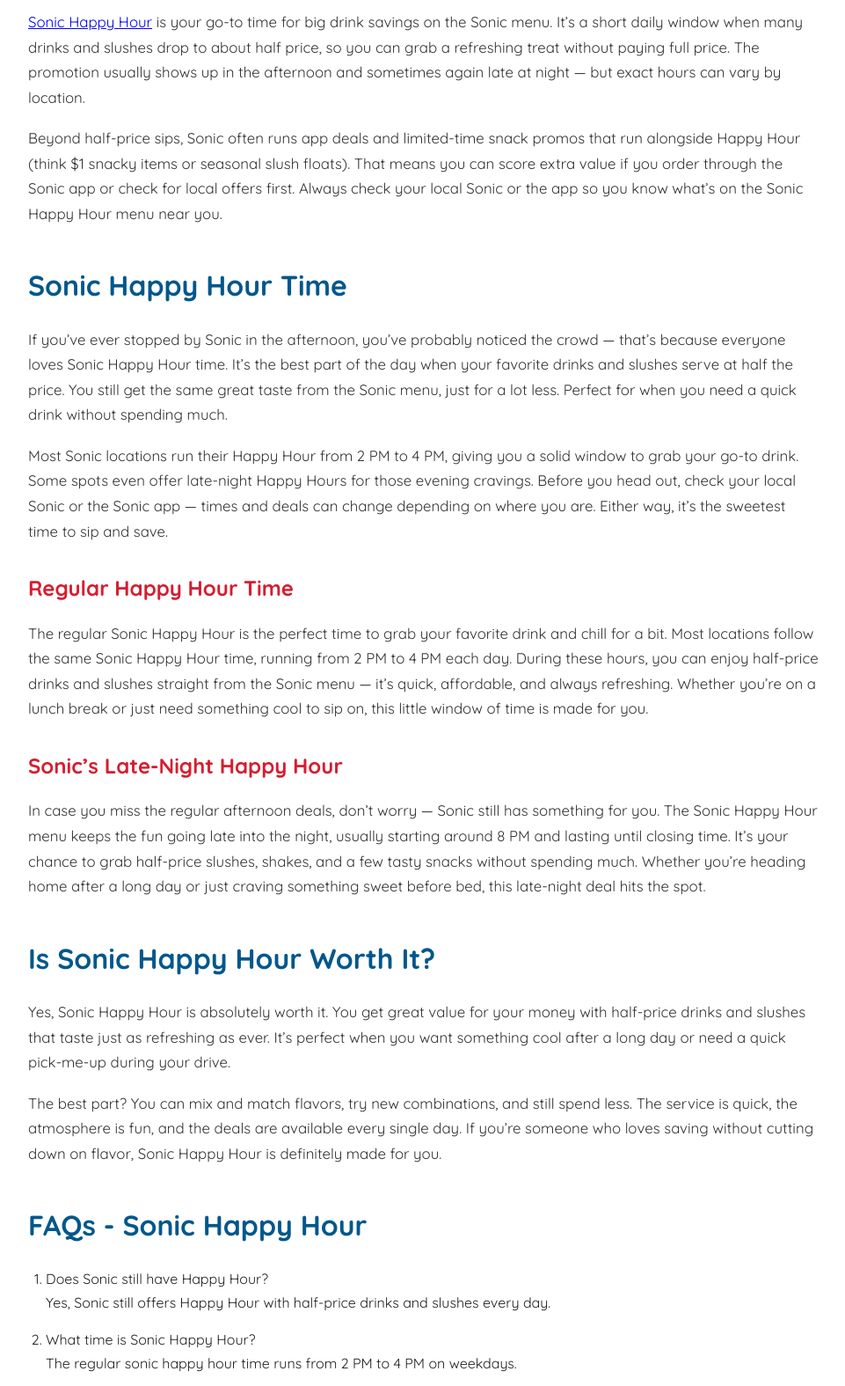
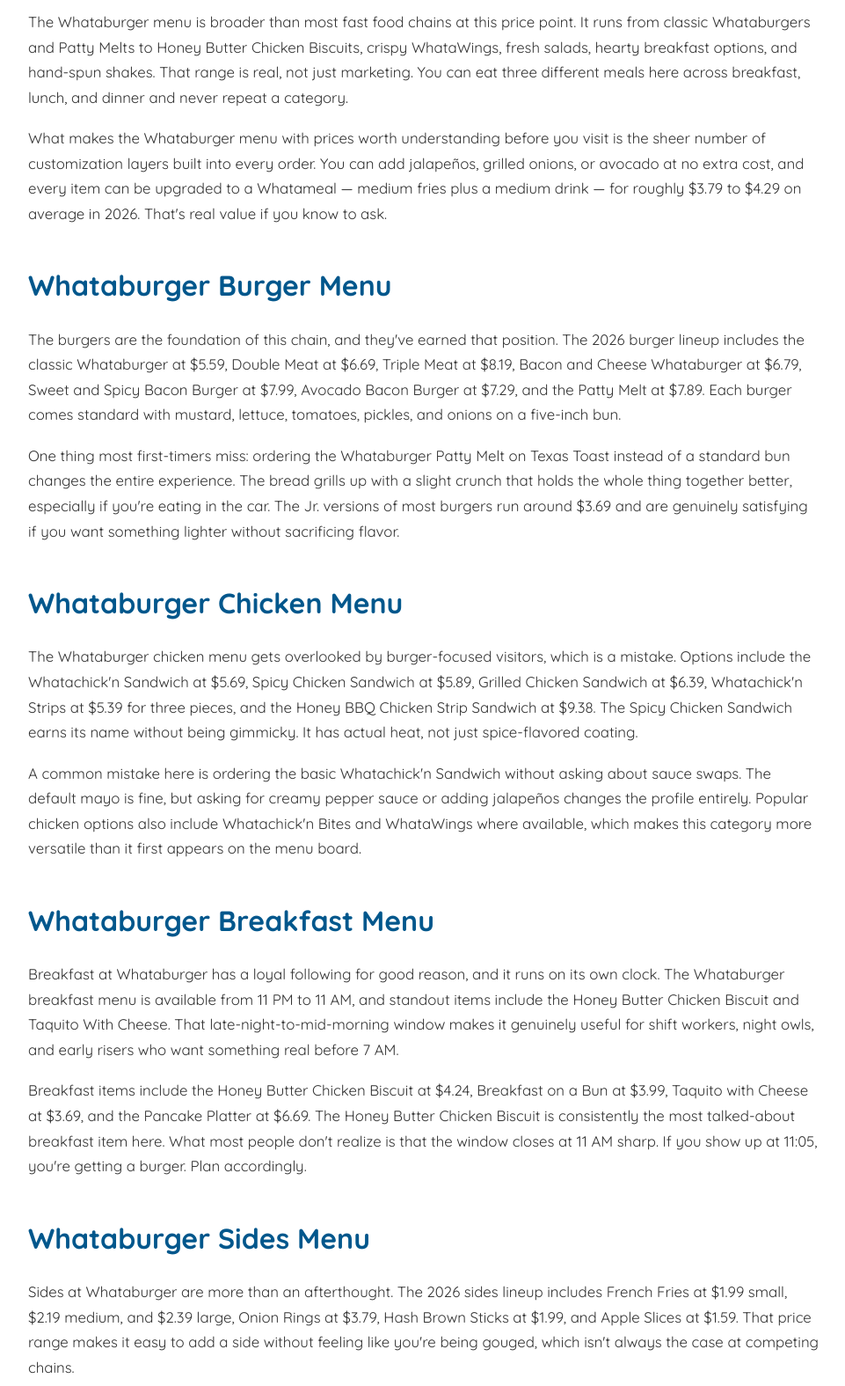
Before and after one commit to whataburgermenuusa/menu-with-prices, a plain HTML site: page index.html in a window 1280 px wide. Shown: the part 653-2228 px from the top of the page at 88% size, without its empty margins (158-1119 px from the left). Drawn offline with Linux system fonts and the light colour scheme.

Commit message:
index.html

```diff
--- a/index.html
+++ b/index.html
@@ -23,23 +23,43 @@
 <p>If you've ever pulled into a Whataburger and stared at that menu board longer than you planned, you're not alone. The menu is bigger than most people expect, and there's more going on beneath the surface than a standard burger chain. I've spent years studying fast food menus, and Whataburger consistently stands out for one reason: it gives you genuine options, not just the illusion of them.</p>
     <p>This guide covers everything. You'll find every major category, real 2026 price ranges, ordering tips most people miss, and yes — the secret menu items worth actually asking for. Prices vary by location, so treat every figure here as a reliable national average rather than a guarantee.</p>
 
-    <h2>What is Sonic Happy Hour?</h2>
+    <h2>What Is on the Whataburger Menu?</h2>
 
-<p> <a href="https://sonicmenuusa.com/sonic-happy-hour/">Sonic Happy Hour</a> is your go-to time for big drink savings on the Sonic menu. It’s a short daily window when many drinks and slushes drop to about half price, so you can grab a refreshing treat without paying full price. The promotion usually shows up in the afternoon and sometimes again late at night — but exact hours can vary by location.
-</p>
+<p>The Whataburger menu is broader than most fast food chains at this price point. It runs from classic Whataburgers and Patty Melts to Honey Butter Chicken Biscuits, crispy WhataWings, fresh salads, hearty breakfast options, and hand-spun shakes. That range is real, not just marketing. You can eat three different meals here across breakfast, lunch, and dinner and never repeat a category.</p>
 
-<p> Beyond half-price sips, Sonic often runs app deals and limited-time snack promos that run alongside Happy Hour (think $1 snacky items or seasonal slush floats). That means you can score extra value if you order through the Sonic app or check for local offers first. Always check your local Sonic or the app so you know what’s on the Sonic Happy Hour menu near you.
-</p>
-    <h2>Sonic Happy Hour Time</h2>
-<p>If you’ve ever stopped by Sonic in the afternoon, you’ve probably noticed the crowd — that’s because everyone loves Sonic Happy Hour time. It’s the best part of the day when your favorite drinks and slushes serve at half the price. You still get the same great taste from the Sonic menu, just for a lot less. Perfect for when you need a quick drink without spending much.
-</p>
-    <p>Most Sonic locations run their Happy Hour from 2 PM to 4 PM, giving you a solid window to grab your go-to drink. Some spots even offer late-night Happy Hours for those evening cravings. Before you head out, check your local Sonic or the Sonic app — times and deals can change depending on where you are. Either way, it’s the sweetest time to sip and save.
-</p>
-
+<p>What makes the Whataburger menu with prices worth understanding before you visit is the sheer number of customization layers built into every order. You can add jalapeños, grilled onions, or avocado at no extra cost, and every item can be upgraded to a Whatameal — medium fries plus a medium drink — for roughly $3.79 to $4.29 on average in 2026. That's real value if you know to ask.</p>
+    <h2>Whataburger Burger Menu</h2>
+<p>The burgers are the foundation of this chain, and they've earned that position. The 2026 burger lineup includes the classic Whataburger at $5.59, Double Meat at $6.69, Triple Meat at $8.19, Bacon and Cheese Whataburger at $6.79, Sweet and Spicy Bacon Burger at $7.99, Avocado Bacon Burger at $7.29, and the Patty Melt at $7.89. Each burger comes standard with mustard, lettuce, tomatoes, pickles, and onions on a five-inch bun.</p>
+    <p>One thing most first-timers miss: ordering the Whataburger Patty Melt on Texas Toast instead of a standard bun changes the entire experience. The bread grills up with a slight crunch that holds the whole thing together better, especially if you're eating in the car. The Jr. versions of most burgers run around $3.69 and are genuinely satisfying if you want something lighter without sacrificing flavor.</p>
+<h2>Whataburger Chicken Menu</h2>
+    <p>The Whataburger chicken menu gets overlooked by burger-focused visitors, which is a mistake. Options include the Whatachick'n Sandwich at $5.69, Spicy Chicken Sandwich at $5.89, Grilled Chicken Sandwich at $6.39, Whatachick'n Strips at $5.39 for three pieces, and the Honey BBQ Chicken Strip Sandwich at $9.38. The Spicy Chicken Sandwich earns its name without being gimmicky. It has actual heat, not just spice-flavored coating.</p>
+    <p>A common mistake here is ordering the basic Whatachick'n Sandwich without asking about sauce swaps. The default mayo is fine, but asking for creamy pepper sauce or adding jalapeños changes the profile entirely. Popular chicken options also include Whatachick'n Bites and WhataWings where available, which makes this category more versatile than it first appears on the menu board.</p>
+    <h2>Whataburger Breakfast Menu</h2>
+    <p>Breakfast at Whataburger has a loyal following for good reason, and it runs on its own clock. The Whataburger breakfast menu is available from 11 PM to 11 AM, and standout items include the Honey Butter Chicken Biscuit and Taquito With Cheese. That late-night-to-mid-morning window makes it genuinely useful for shift workers, night owls, and early risers who want something real before 7 AM.</p>
+    <p>Breakfast items include the Honey Butter Chicken Biscuit at $4.24, Breakfast on a Bun at $3.99, Taquito with Cheese at $3.69, and the Pancake Platter at $6.69. The Honey Butter Chicken Biscuit is consistently the most talked-about breakfast item here. What most people don't realize is that the window closes at 11 AM sharp. If you show up at 11:05, you're getting a burger. Plan accordingly.</p>
+    <h2>Whataburger Sides Menu</h2>
+    <p>Sides at Whataburger are more than an afterthought. The 2026 sides lineup includes French Fries at $1.99 small, $2.19 medium, and $2.39 large, Onion Rings at $3.79, Hash Brown Sticks at $1.99, and Apple Slices at $1.59. That price range makes it easy to add a side without feeling like you're being gouged, which isn't always the case at competing chains.</p>
+    <p>In my experience, the Whataburger onion rings hold up better than the fries if you're driving or eating on the go. The thick batter keeps them from going soggy as quickly. Fries are excellent fresh, but they have about a five-minute window before they lose that crispness. If you're hitting the drive-through and have any distance to cover, go with onion rings.</p>
+    <h2>Whataburger Drinks and Shakes Menu</h2>
+    <p>The drinks setup here is bigger than you might expect. Small drinks start at 32 oz, and specialty options like Prickly Pear Lemonade run $2.39. The full menu is served 24/7 at most locations, including the complete drinks selection. Hand-spun milkshakes are a genuine highlight — flavors rotate seasonally, and a Salted Caramel Shake runs around $3.69 when available.</p>
+    <p>One thing worth knowing before you order: adding a shake to your meal adds significant calories that most people don't account for when they're scanning the burger prices. A hand-spun shake can run 700 to 900 calories depending on the size and flavor. That's not a reason to skip it, but it's worth knowing if you're tracking intake. Pair it with a Jr. burger and you'll have a balanced-ish meal rather than an accidental feast.</p>
+    <h2>Whataburger Desserts Menu</h2>
+    <p>Dessert options at Whataburger are simple and honestly executed. The chain doesn't overcomplicate this category, and that's probably the right call. You'll find cookies and pies as the core dessert items, with rotating seasonal additions that show up without much announcement. Availability genuinely varies by location and time of year, so if you're set on a specific dessert, it's worth checking the app before you go.</p>
+    <p>What I appreciate about the dessert selection here is the lack of pretension. These are straightforward, well-made sweets designed to finish a meal, not upstage it. The cookies in particular are consistently good. If a seasonal shake is available when you visit, that often doubles as the best dessert option on the menu anyway.</p>
+    <h2>Whataburger Kids Menu</h2>
+    <p>The Whataburger kids menu is practical, well-priced, and doesn't talk down to younger diners. Options include the Justaburger Kids Meal at $6.28, Whatachick'n Strips Kids Meal at $6.40, and a Grilled Cheese at $2.99. Parents can swap fries for apple slices or milk for juice. That flexibility matters more than people give it credit for. Not every fast food chain lets you make those swaps without a fight at the counter.</p>
+    <p>Each Kids Whatameal includes a choice of main item, a side, and a drink such as milk, chocolate milk, apple juice, or apple slices. The Justaburger is a properly sized mini version of the flagship burger, not some diminished version of it. Kids who've eaten here before tend to request it specifically, which says something about the quality consistency across portion sizes.</p>
+        <h2>Whataburger Combo Meals and Prices</h2>
+    <p>Combo meals at Whataburger are called Whatameals, and they're structured simply. You pick your main item, and it comes with medium fries and a medium drink. Upgrading any item to a Whatameal adds roughly $3.79 to $4.29 on average in 2026, depending on the location. One mistake I see regularly: people automatically upgrade to a large combo without checking whether the medium is already enough. The medium fries here are a genuine medium, not a small in disguise.</p>
+    <p> The rething cool to sip on, this little window of time is made for you. </p>
+        <h2>Whataburger Burger Menu</h2>
+    <p> The rething cool to sip on, this little window of time is made for you. </p>
+    <p> The rething cool to sip on, this little window of time is made for you. </p>
+        <h2>Whataburger Burger Menu</h2>
+    <p> The rething cool to sip on, this little window of time is made for you. </p>
+    <p> The rething cool to sip on, this little window of time is made for you. </p>
     <h3>Regular Happy Hour Time</h3>
-    <p>
-    The regular Sonic Happy Hour is the perfect time to grab your favorite drink and chill for a bit. Most locations follow the same Sonic Happy Hour time, running from 2 PM to 4 PM each day. During these hours, you can enjoy half-price drinks and slushes straight from the Sonic menu — it’s quick, affordable, and always refreshing. Whether you’re on a lunch break or just need something cool to sip on, this little window of time is made for you.
-    </p>
+    <p> The rething cool to sip on, this little window of time is made for you. </p>
 
     <h3>Sonic’s Late-Night Happy Hour</h3>
     <p>
```
